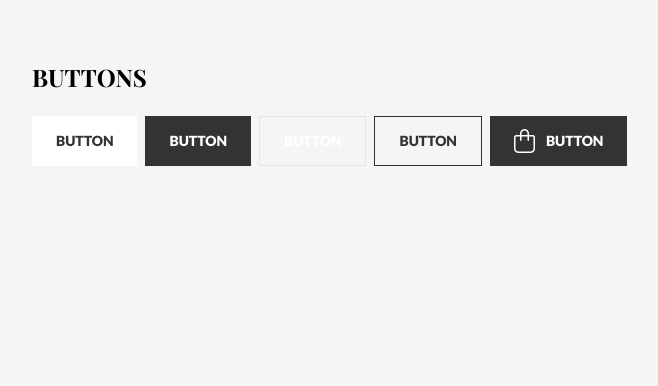
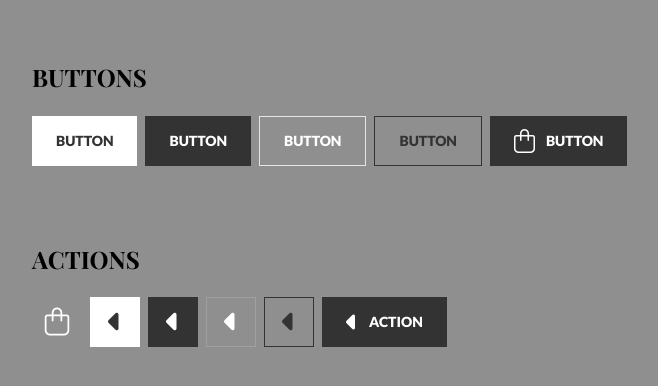
Before and after one commit to Mostafa-HEH/luxury-e-commerce-website, a plain HTML site: page components.html in a window 1280 px wide. Shown: the whole page, without its empty margins (32-690 px from the left). Drawn offline with nearby package versions, Linux system fonts and the light colour scheme; a web font is replaced by a local one.

Commit message:
add actions component

```diff
--- a/components.html
+++ b/components.html
@@ -35,6 +35,30 @@
           >
         </div>
       </div>
+      <div class="component actions">
+        <h6 class="component__title">Actions</h6>
+        <div class="component__types">
+          <span class="action white">
+            <i class="fa-light fa-bag-shopping"></i>
+          </span>
+          <span class="action action-primary white">
+            <i class="fa-solid fa-caret-left"></i>
+          </span>
+          <span class="action action-primary black">
+            <i class="fa-solid fa-caret-left"></i>
+          </span>
+          <span class="action action-secondary white">
+            <i class="fa-solid fa-caret-left"></i>
+          </span>
+          <span class="action action-secondary black">
+            <i class="fa-solid fa-caret-left"></i>
+          </span>
+          <span class="action action-primary black icon">
+            <i class="fa-solid fa-caret-left"></i>
+            action
+          </span>
+        </div>
+      </div>
     </div>
   </body>
 </html>
--- /dev/null
+++ b/styles/scss/components/_actions.scss
@@ -0,0 +1,103 @@
+.action {
+  @include flex-r;
+  height: 50px;
+  width: 50px;
+  justify-content: center;
+  align-items: center;
+  cursor: pointer;
+  position: relative;
+  overflow: hidden;
+  font-family: $lato;
+  font-weight: $black;
+  font-size: px-rem(14);
+  text-transform: uppercase;
+
+  & i {
+    font-size: 28px;
+  }
+
+  &.white {
+    color: $color-white;
+    transition: color $speed-1;
+    transition: background-color $speed-1;
+
+    &:hover {
+      color: $color-secondary;
+      background-color: $color-white;
+    }
+  }
+
+  &.action-primary {
+    &.white {
+      color: $color-secondary;
+      background-color: $color-white;
+
+      &::after {
+        background-color: rgba(51, 51, 51, 0.1);
+      }
+    }
+
+    &.black {
+      background-color: $color-secondary;
+      color: $color-white;
+
+      &::after {
+        background-color: rgba(255, 255, 255, 0.1);
+      }
+
+      &.icon {
+        line-height: 24px;
+        @include flex-r;
+        gap: 11px;
+        width: fit-content;
+        padding-left: 24px;
+        padding-right: 24px;
+
+        & i {
+          font-size: 24px;
+        }
+      }
+    }
+  }
+
+  &.action-secondary {
+    &.white {
+      background-color: transparent;
+      border: $border-white-15-1;
+      color: $color-white;
+
+      &::after {
+        background-color: rgba(51, 51, 51, 0.1);
+      }
+    }
+
+    &.black {
+      background-color: transparent;
+      color: $color-secondary;
+      border: $border-secondary-1;
+
+      &::after {
+        background-color: rgba(51, 51, 51, 0.1);
+      }
+    }
+  }
+
+  &::after {
+    content: "";
+    width: 100%;
+    height: 100%;
+    position: absolute;
+    bottom: 0;
+    left: 0;
+    transform: translateY(50px);
+    transition: transform $speed-1;
+  }
+
+  &:hover {
+    box-shadow: $shadow-013;
+
+    &::after {
+      transform: translateY(0);
+    }
+  }
+}
--- a/styles/scss/components/_index.scss
+++ b/styles/scss/components/_index.scss
@@ -1 +1,2 @@
 @import "./buttons";
+@import "./actions";
--- a/styles/scss/pages/_components.scss
+++ b/styles/scss/pages/_components.scss
@@ -1,5 +1,5 @@
 .components-page {
-  background-color: whitesmoke;
+  background-color: #8f8f8f;
   padding: 64px;
   min-height: 100vh;
   @include flex-c;
@@ -26,5 +26,11 @@
         flex-direction: row;
       }
     }
+
+    &.actions {
+      & .component__types {
+        flex-direction: row;
+      }
+    }
   }
 }
```
Also changed, not shown: styles/css/styles.css, 1 other file.
